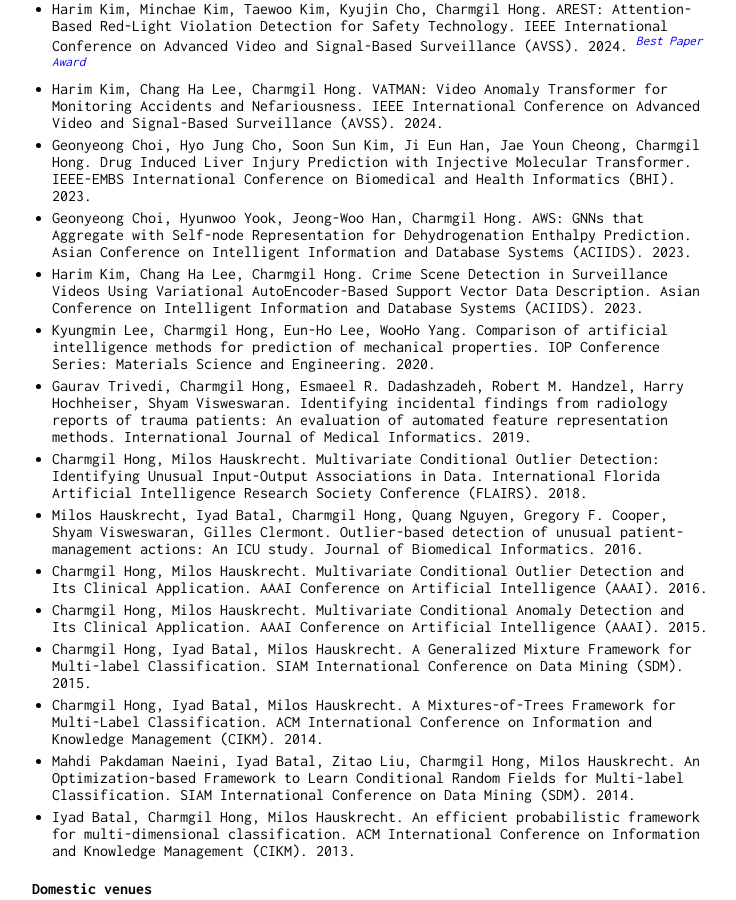
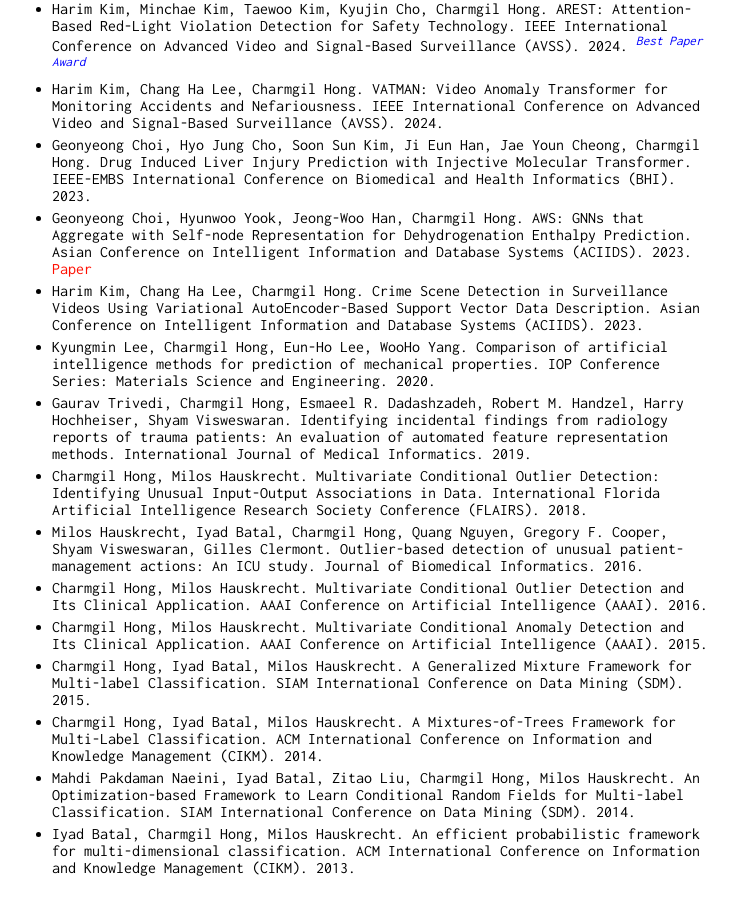
Before and after one commit to charmgil/charmgil.github.io, a Jekyll site: the page built from index.md, in a window 1280 px wide and 900 px high, scrolled down 645 px. Shown: the whole window, without its empty margins (258-994 px from the left). Built offline with Jekyll 4.4.1, drawn with Linux system fonts in a browser that asks for light colours; our own code applies the rules of GitHub Pages for plain Markdown files.

Commit message:
modified:   index.md

```diff
--- a/index.md
+++ b/index.md
@@ -22,11 +22,11 @@ I am interested in developing and applying machine learning/data mining techniqu
 #### International venues
 
 * Harim Kim, Chang Ha Lee, Charmgil Hong. Transformer for Point Anomaly Detection. ACM International Conference on Information and Knowledge Management (CIKM). 2024. *(to appear)*
-* Jaemin Jung, Soonyong Park, Harim Kim, Chang Ha Lee, Charmgil Hong. Artificial Intelligence-Driven Video Indexing for Rapid Surveillance Footage Summarization and Review. International Joint Conference on Artificial Intelligence (IJCAI) Demo Track. 2024. *(to appear)* <span style="font-size:0.8em; color:fuchia">[Code](https://github.com/nth221/videx)</span>
+* Jaemin Jung, Soonyong Park, Harim Kim, Chang Ha Lee, Charmgil Hong. Artificial Intelligence-Driven Video Indexing for Rapid Surveillance Footage Summarization and Review. International Joint Conference on Artificial Intelligence (IJCAI) Demo Track. 2024. *(to appear)* <span style="font-size:0.8em; color:#333333">[Code](https://github.com/nth221/videx)</span>
 * Harim Kim, Minchae Kim, Taewoo Kim, Kyujin Cho, Charmgil Hong. AREST: Attention-Based Red-Light Violation Detection for Safety Technology. IEEE International Conference on Advanced Video and Signal-Based Surveillance (AVSS). 2024. <span style="color:blue"><sup>*Best Paper Award*</sup></span>
 * Harim Kim, Chang Ha Lee, Charmgil Hong. VATMAN: Video Anomaly Transformer for Monitoring Accidents and Nefariousness. IEEE International Conference on Advanced Video and Signal-Based Surveillance (AVSS). 2024.
 * Geonyeong Choi, Hyo Jung Cho, Soon Sun Kim, Ji Eun Han, Jae Youn Cheong, Charmgil Hong. Drug Induced Liver Injury Prediction with Injective Molecular Transformer. IEEE-EMBS International Conference on Biomedical and Health Informatics (BHI). 2023.
-* Geonyeong Choi, Hyunwoo Yook, Jeong-Woo Han, Charmgil Hong. AWS: GNNs that Aggregate with Self-node Representation for Dehydrogenation Enthalpy Prediction. Asian Conference on Intelligent Information and Database Systems (ACIIDS). 2023.
+* Geonyeong Choi, Hyunwoo Yook, Jeong-Woo Han, Charmgil Hong. AWS: GNNs that Aggregate with Self-node Representation for Dehydrogenation Enthalpy Prediction. Asian Conference on Intelligent Information and Database Systems (ACIIDS). 2023. [Paper](https://link.springer.com/chapter/10.1007/978-3-031-42430-4_14)
 * Harim Kim, Chang Ha Lee, Charmgil Hong. Crime Scene Detection in Surveillance Videos Using Variational AutoEncoder-Based Support Vector Data Description. Asian Conference on Intelligent Information and Database Systems (ACIIDS). 2023.
 * Kyungmin Lee, Charmgil Hong, Eun-Ho Lee, WooHo Yang. Comparison of artificial intelligence methods for prediction of mechanical properties. IOP Conference Series: Materials Science and Engineering. 2020.
 * Gaurav Trivedi, Charmgil Hong, Esmaeel R. Dadashzadeh, Robert M. Handzel, Harry Hochheiser, Shyam Visweswaran. Identifying incidental findings from radiology reports of trauma patients: An evaluation of automated feature representation methods. International Journal of Medical Informatics. 2019.
```
